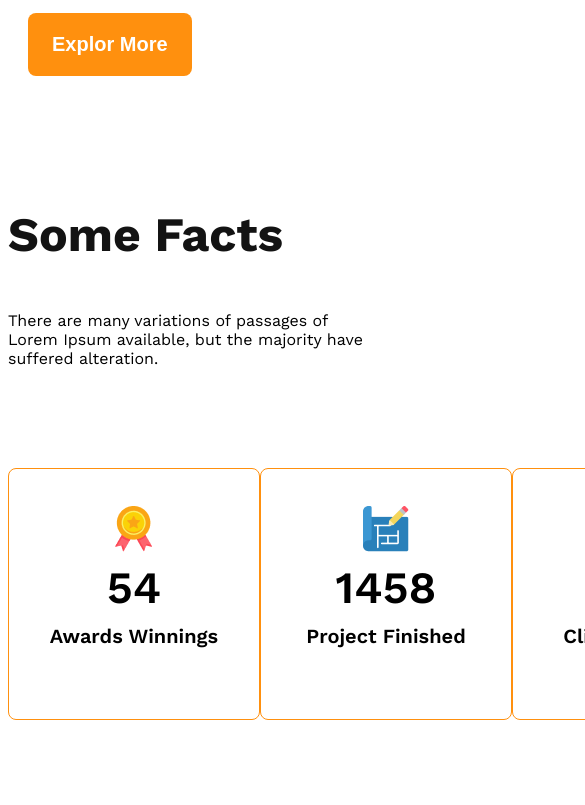
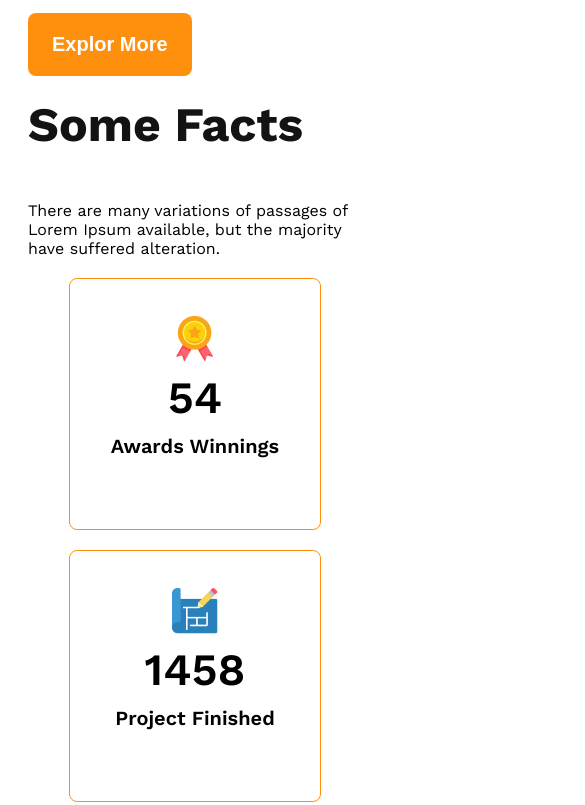
Before and after one commit to RUHUL-AMIN1987/responsive-website-G3-Architects, a plain HTML site: page index.html in a window 390 px wide. Shown: the part 2662-3467 px from the top of the page, 585 px wide, since content can reach past the window. Before the commit the page ends 3390 px from the top, so only its background shows below. Drawn offline with nearby package versions, Linux system fonts and the light colour scheme.

Commit message:
added responsive section

```diff
--- a/index.html
+++ b/index.html
@@ -47,13 +47,13 @@
         </section>
 
         <section>
-        <div>
-            <h3 class="some-facts banner-title">Some Facts</h3>
-            <p class="facts-discription">There are many variations of passages of Lorem Ipsum available,
-                but the majority have suffered alteration.
-            </p>
+        <div class="fact-some">
+                <h3 class="some-facts banner-title">Some Facts</h3>
+                <p class="facts-discription">There are many variations of passages of Lorem Ipsum available,
+                    but the majority have suffered alteration.
+                </p>
         </div>
-        <div class="Facts">
+        <div class="facts">
             <div class="fact-card display-flex">
                 <div>
                     <img class="fact-img" src="images/icons/ribon.png" alt="">
--- a/responsive/responsive.css
+++ b/responsive/responsive.css
@@ -100,7 +100,7 @@ main{
     font-size: 1rem;
     color: rgba(114, 114, 114, 1);
 }
-.Facts{
+.facts{
     display: grid;
     grid-template-columns: repeat(4, 1fr);
 }
@@ -136,26 +136,47 @@ main{
 
 
 
-/* Responsive Media Query */
+/* Responsive Media Query Mobile*/
 
 @media screen and (max-width: 576px) {
     .navbar,
     .nav-links,
-    .tems {
+    .tems,
+    .facts{
         flex-direction: column;
         align-items: center;
     }
-    .teams-image{
+    .teams-image,
+    .facts{
         grid-template-columns: repeat(1, 1fr);
+    }
+    .facts{
+        justify-items: center;
+        gap: 20px;
+    }
+    .some-facts{
+        margin-top: 20px;
+    }
+    .facts-discription{
+        margin-top: 20px;
+        margin-bottom: 20px;
     }
     .teams-content{
         margin-left: 20px;
     }
+    .fact-some{
+        margin-left: 20px;
+    }
 }
+    /* Responsive Media Query  Tabe*/
 
 @media screen and (min-width: 576px) and (max-width: 990px) {
-    .tems{
+    .tems {
         flex-direction: column;
         margin: 50px auto;
     }
+    .facts {
+       grid-template-columns: repeat(2, 1fr);
+       gap: 20px;
+    }
 }
```
